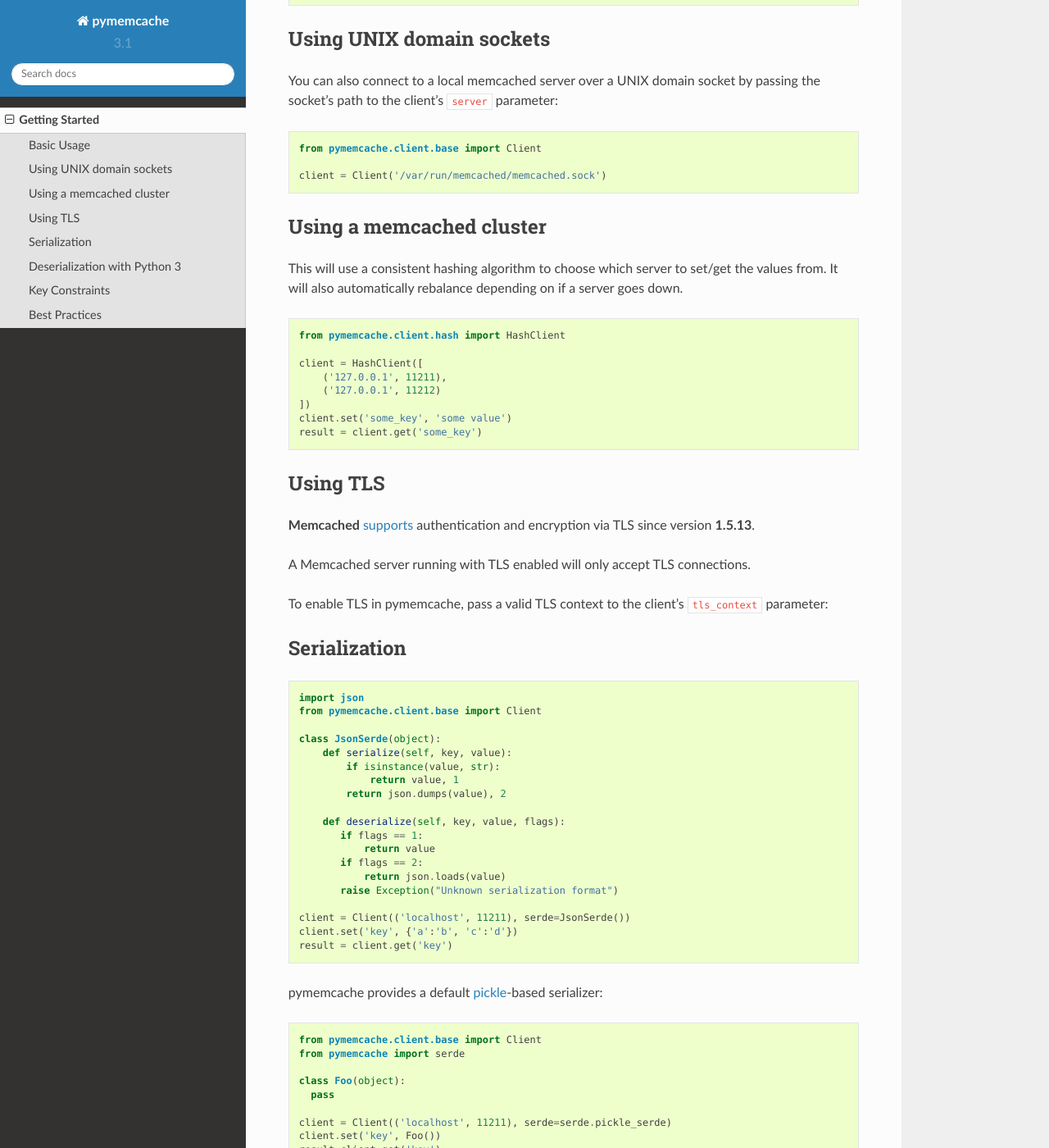
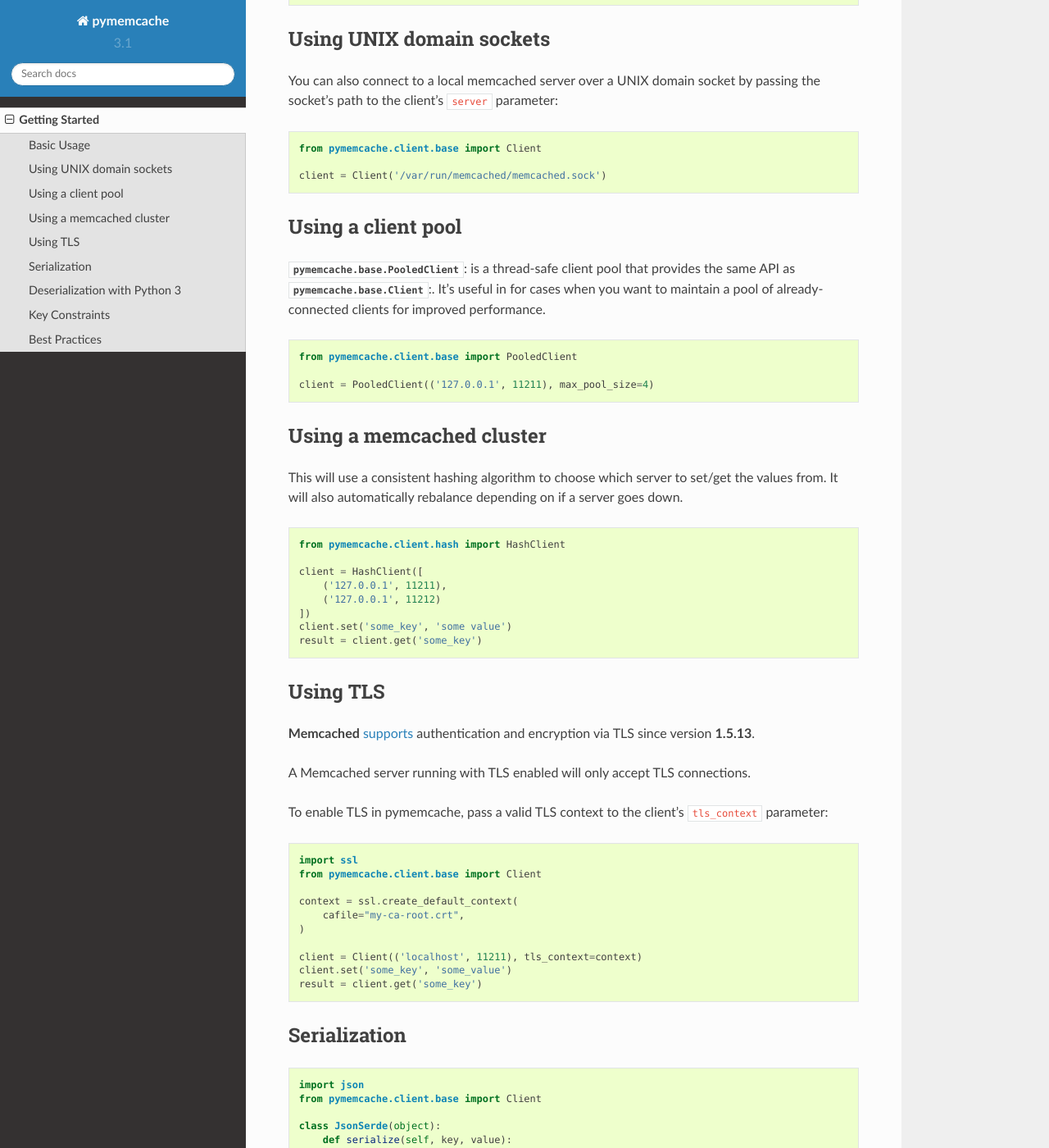
Before and after one commit to pinterest/pymemcache, a Sphinx documentation site: the page built from docs/getting_started.rst, in a window 1280 px wide and 1400 px high, scrolled down 367 px. Shown: the whole window at 82% size. Built offline with Sphinx 7.4.7 and the Read the Docs theme 2.0.0, drawn with Linux system fonts in a browser that asks for light colours; pages that are not in the unit, such as notebooks, are missing from menus.

Commit message:
Mention PooledClient in the documentation

```diff
--- a/docs/getting_started.rst
+++ b/docs/getting_started.rst
@@ -23,6 +23,19 @@
     from pymemcache.client.base import Client
 
     client = Client('/var/run/memcached/memcached.sock')
+
+Using a client pool
+-------------------
+:class:`pymemcache.base.PooledClient`: is a thread-safe client pool that
+provides the same API as :class:`pymemcache.base.Client`:. It's useful in
+for cases when you want to maintain a pool of already-connected clients
+for improved performance.
+
+.. code-block:: python
+
+    from pymemcache.client.base import PooledClient
+
+    client = PooledClient(('127.0.0.1', 11211), max_pool_size=4)
 
 Using a memcached cluster
 -------------------------
@@ -53,6 +66,7 @@
 ``tls_context`` parameter:
 
 .. code-block:: python
+
     import ssl
     from pymemcache.client.base import Client
 
```
